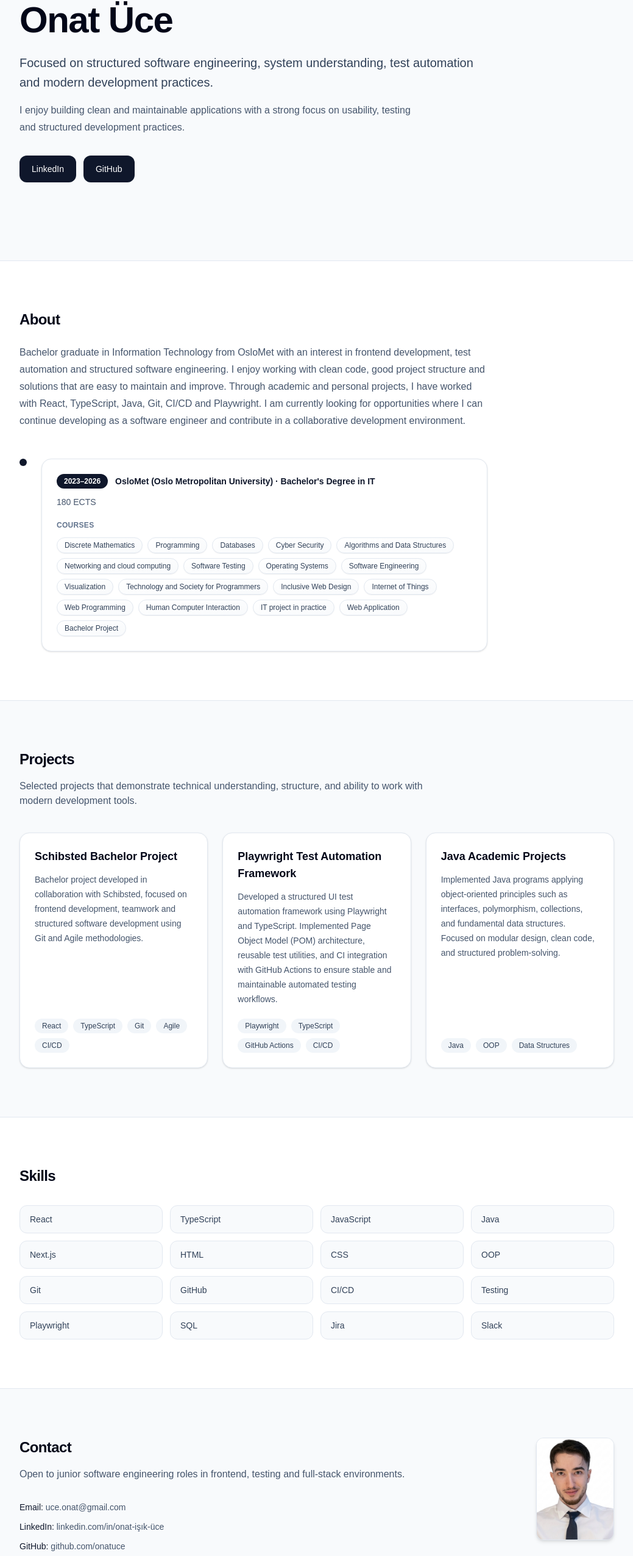
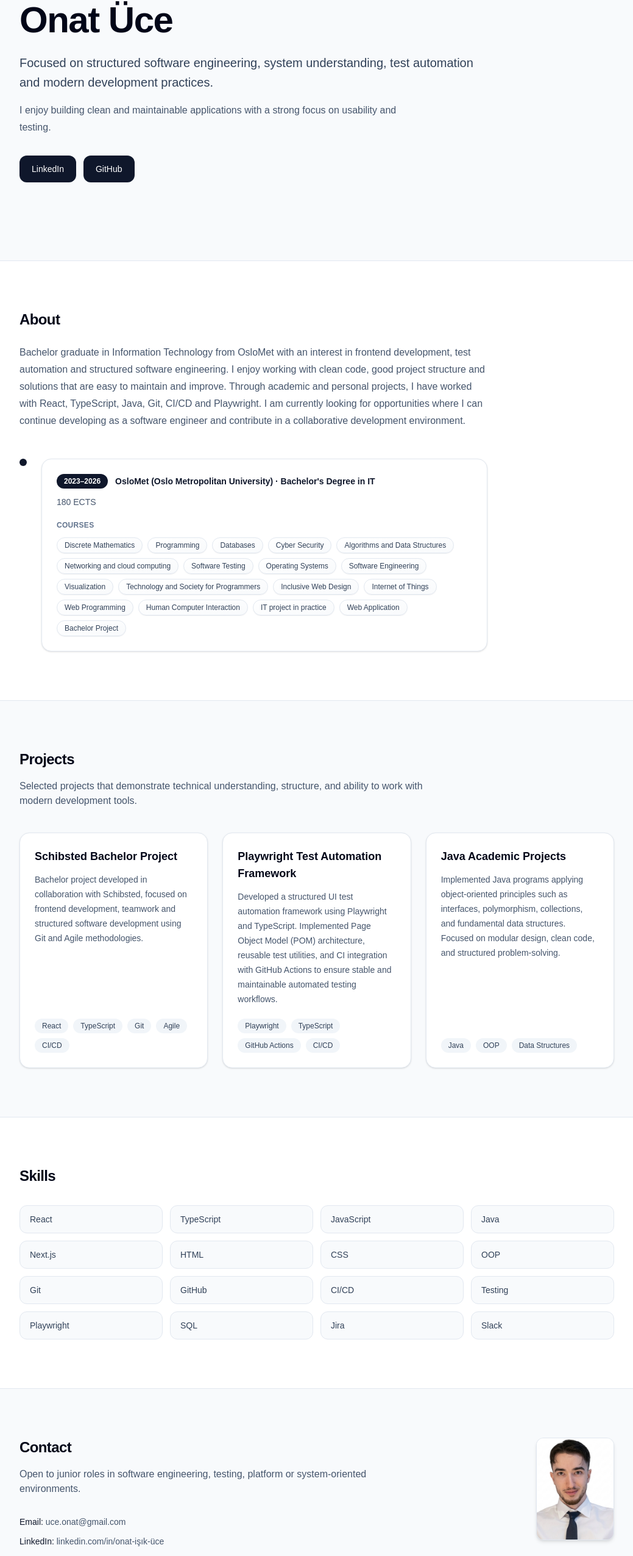
Before and after one commit to onatuce/portfolio, a Next.js app: page / in a window 1280 px wide. Shown: the part 214-2765 px from the top of the page at 61% size, without its empty margins (120-1159 px from the left). Built offline with nearby package versions, Linux system fonts and the light colour scheme.

Commit message:
Change about

```diff
--- a/src/components/Contact.tsx
+++ b/src/components/Contact.tsx
@@ -8,7 +8,7 @@ return (
         Contact
         </h2>
         <p className="mt-4 max-w-2xl text-slate-600">
-        Open to junior software engineering roles in frontend, testing and full-stack environments.
+        Open to junior roles in software engineering, testing, platform or system-oriented environments.
         </p>
         <div className="mt-8 space-y-3 text-sm">
         <p>
--- a/src/components/Hero.tsx
+++ b/src/components/Hero.tsx
@@ -16,8 +16,7 @@ return (
         </p>
 
         <p className="mt-4 max-w-2xl text-base leading-7 text-slate-600">
-            I enjoy building clean and maintainable applications with a strong focus on usability,
-            testing and structured development practices.
+            I enjoy building clean and maintainable applications with a strong focus on usability and testing.
         </p>
 
         <div className="mt-8 flex flex-wrap gap-3">
```
